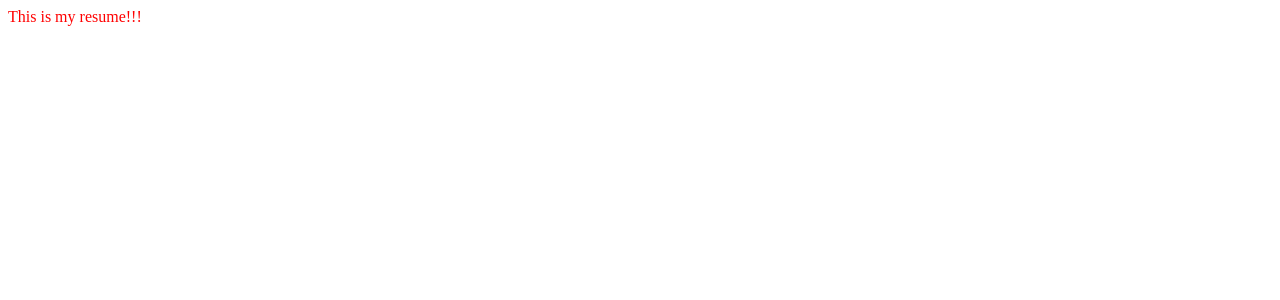
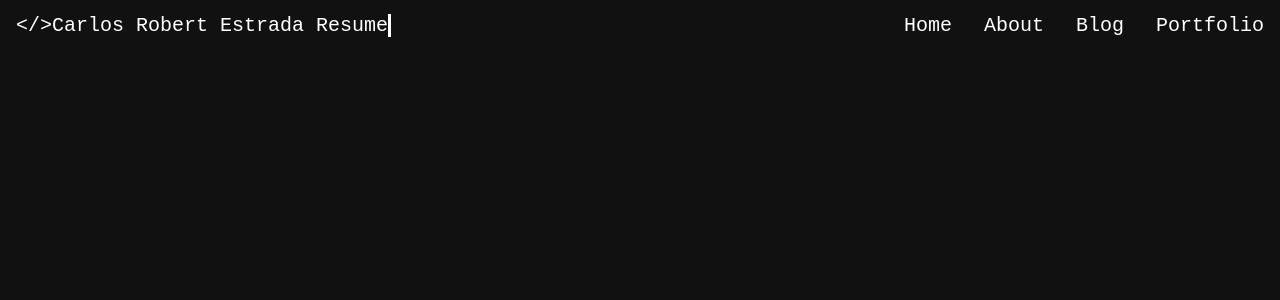
Before and after one commit to carlos-estrada-resume/carlos-estrada-resume.github.io, a Nuxt app: page / in a window 1280 px wide. Shown: the top 300 px of the page. Built offline with nearby package versions, Linux system fonts and the light colour scheme.

Commit message:
New Commit

```diff
--- a/app.vue
+++ b/app.vue
@@ -1,10 +1,90 @@
 <template>
-  <div class="example">
-    This is my resume!!!
+  <div class="header">
+    <div class="home-button">
+      <span>
+        {{ `${'</>'}` }}
+      </span>
+      <span class="text">
+        {{'Carlos Robert Estrada Resume'}}
+      </span>
+    </div>
+    <div class="navigation-bar">
+      <ul>
+        <li><a href="#home">Home</a></li>
+        <li><a href="#about">About</a></li>
+        <li><a href="#blog">Blog</a></li>
+        <li><a href="#portfolio">Portfolio</a></li>
+      </ul>
+    </div>
+  </div>
+  <div class="body">
   </div>
 </template>
 <style>
-.example {
-  color: red;
+body {
+  margin: 0;
+  background-color: #111;
+  font-family: 'Courier New', Courier, monospace;
+  font-size: 20px;
+  color: white;
+}
+.header {
+  display: flex;
+  align-items: center;
+  justify-content: space-between;
+  .home-button {
+    padding: 14px 16px;
+    display: flex;
+    flex-direction: row;
+    justify-content: center;
+  }
+  .navigation-bar {
+    ul {
+      list-style-type: none;
+      margin: 0;
+      padding: 0;
+      overflow: hidden;
+      background-color: #111;
+    }
+    li {
+      float: left;
+    }
+    li a {
+      display: block;
+      color: white;
+      text-align: center;
+      padding: 14px 16px;
+      text-decoration: none;
+    }
+    li a:hover:not(.active) {
+      background-color: #111;
+    }
+  }
+
+}
+.body {
+  color: white;
+  display: flex;
+  flex-direction: column;
+}
+
+.text {
+  width: 28ch;
+  border-right: 3px solid;
+  animation: blink 1s step-end infinite, type 2.5s steps(28) forwards;
+  overflow: hidden;
+  white-space: nowrap;
+}
+
+@keyframes blink {
+  50% {
+    border-color: transparent;
+  }
+}
+
+@keyframes type {
+  0% {
+    width: 0;
+  }
 }
 </style>
```
